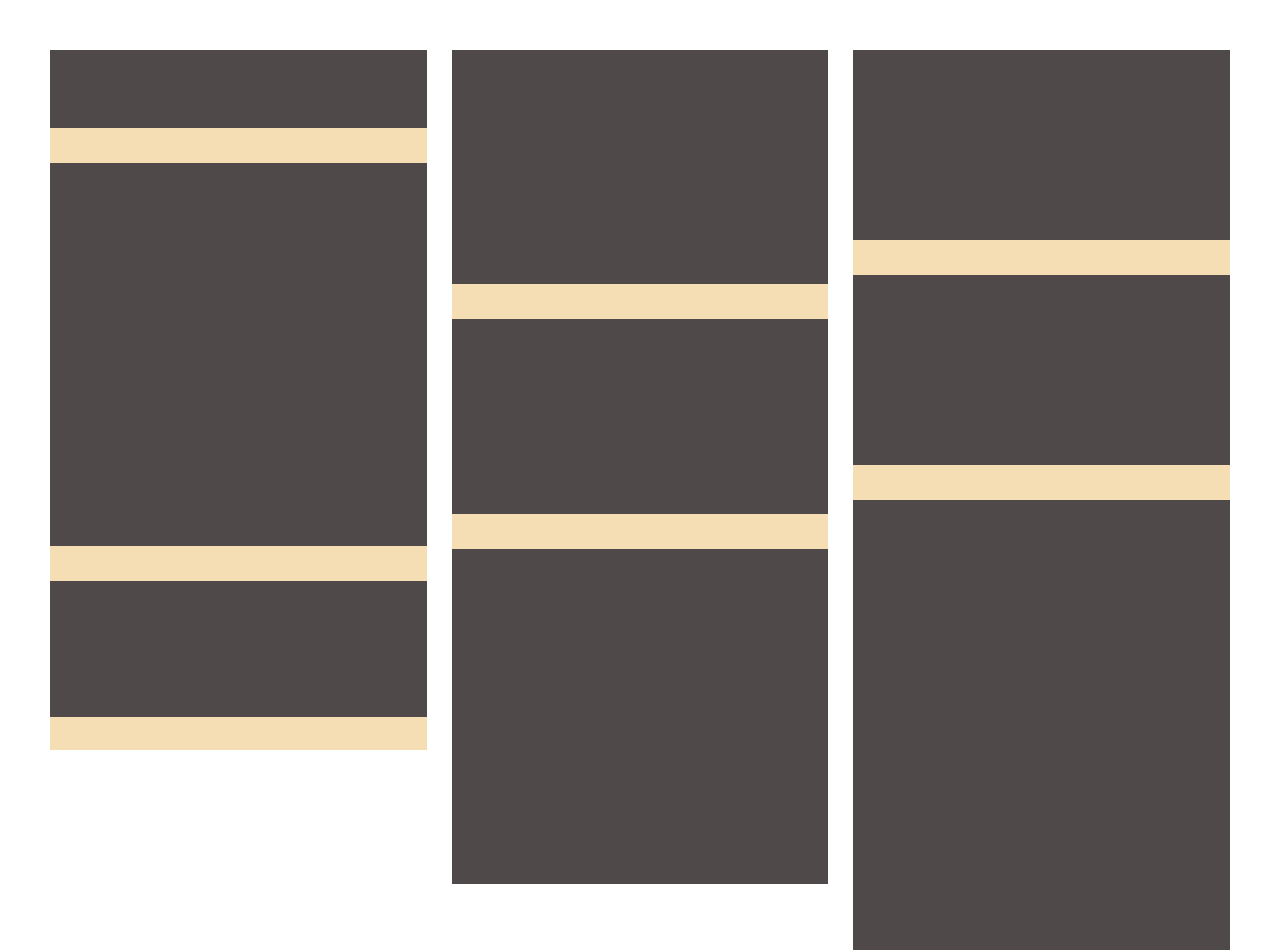
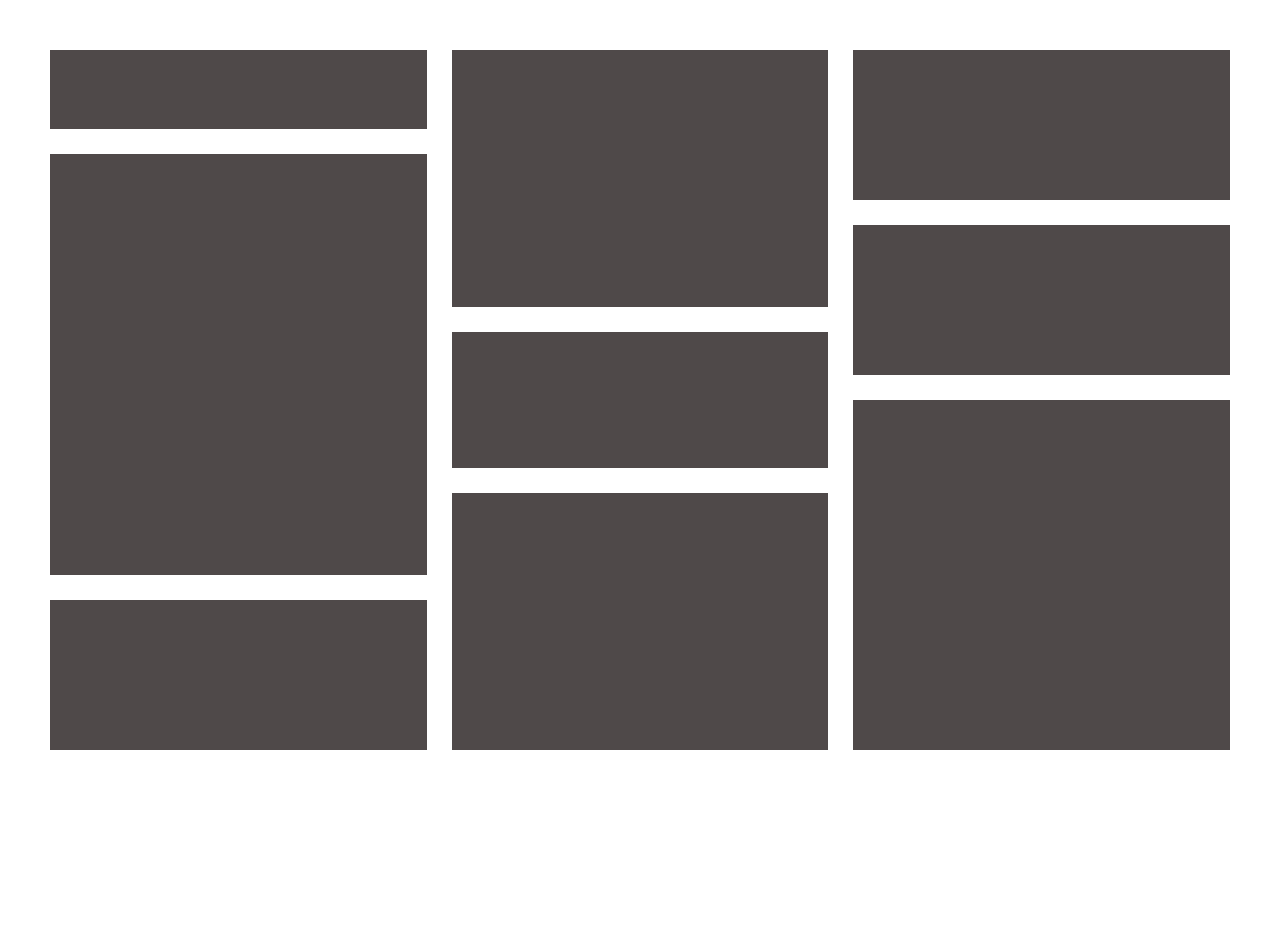
Before and after one commit to Project-workshop-sec-semestr/Project-practice, a plain HTML site: page index.html in a window 1280 px wide. After the commit the page ends 800 px from the top, so only its background shows below. Drawn offline with Linux system fonts and the light colour scheme.

Commit message:
feat: column layout is finished

```diff
--- a/styles.css
+++ b/styles.css
@@ -3,16 +3,17 @@
 }
 
 .parent{
+	display: flex;
 	height: 100vh;
+	width: 100%;
 	padding: 50px;
-	position: relative;
-
-	display: flex;
 }
 
 .column{
-	width: 33%;
-	background-color: wheat;
+	width: calc(100% / 3);
+	display: flex;
+	flex-direction: column;
+	justify-content: space-between;
 }
 
 .column-1, .column-2{
@@ -20,52 +21,46 @@
 }
 
 .container-1 {
-	height: 11.19%;
+	height: calc((110 / 980) * 100% );
 	background-color: #4F4949;
 }
 
 .container-2 {
-	margin-top: 35px;
-	height: 54.63%;
+	height: calc((590 / 980) * 100% );
 	background-color: #4F4949;
 }
 
 .container-3 {
-	margin-top: 35px;
-	height: 19.45%;
+	height: calc((210 / 980) * 100% );
 	background-color: #4F4949;
 }
 
 .container-4 {
-	height: 33.4%;
+	height: calc((360 / 980) * 100% );
 	background-color: #4F4949;
 }
 
 .container-5 {
-	margin-top: 35px;
-	height: 195px;
+	height: calc((190 / 980) * 100% );
 	background-color: #4F4949;
 }
 
 .container-6 {
-	margin-top: 35px;
-	height: 335px;
+	height: calc((360 / 980) * 100% );
 	background-color: #4F4949;
 }
 
 .container-7 {
-height: 190px;
+	height: calc((210 / 980) * 100% );
 	background-color: #4F4949;
 }
 
 .container-8 {
-	margin-top: 35px;
-height: 190px;
+	height: calc((210 / 980) * 100% );
 	background-color: #4F4949;
 }
 
 .container-9 {
-	margin-top: 35px;
-	height: 450px;
+	height: calc((490 / 980) * 100% );
 	background-color: #4F4949;
 }
```
